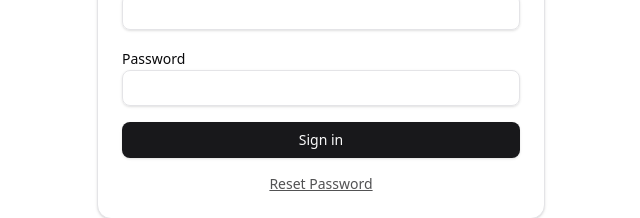
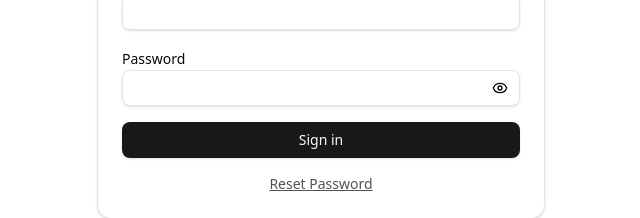
Before and after one commit to CL-Sudo/admin-dashboard-frontend, a React (Vite) app: page /login in a window 1280 px wide. Shown: the part 338-556 px from the top of the page, without its empty margins (319-959 px from the left). Built offline with nearby package versions, Linux system fonts and the light colour scheme.

Commit message:
chore: clean up the pages

```diff
--- a/src/app/router.tsx
+++ b/src/app/router.tsx
@@ -33,8 +33,6 @@
           </RequireRole>
         ),
       },
-      // { path: '', element: <DashboardPage /> }, // or "/dashboard"
-      // { path: 'dashboard', element: <DashboardPage /> },
       {
         path: 'users',
         element: (
--- a/src/components/layout/Sidebar.tsx
+++ b/src/components/layout/Sidebar.tsx
@@ -17,7 +17,6 @@
     <aside className="w-64 border-r bg-background">
       <div className="p-4 border-b">
         <div className="font-semibold">Admin Dashboard</div>
-        <div className="text-xs opacity-70">NestJS + React</div>
       </div>
 
       <nav className="p-3 space-y-1">
--- a/src/components/layout/Topbar.tsx
+++ b/src/components/layout/Topbar.tsx
@@ -18,9 +18,7 @@
   };
 
   return (
-    <header className="h-14 border-b flex items-center justify-between px-6">
-      <div className="text-sm opacity-80">Enterprise scaffold</div>
-
+    <header className="h-14 border-b flex items-center justify-end px-6">
       <DropdownMenu>
         <DropdownMenuTrigger asChild>
           <Button variant="outline" size="sm">
--- a/src/features/auth/LoginPage.tsx
+++ b/src/features/auth/LoginPage.tsx
@@ -17,6 +17,7 @@
 import { Alert, AlertDescription } from '@/components/ui/alert';
 import type { AxiosError } from 'axios';
 import { getErrorMessage } from '@/lib/httpError';
+import { Eye, EyeOff } from 'lucide-react';
 
 const schema = z.object({
   email: z.string().email(),
@@ -28,6 +29,7 @@
   const navigate = useNavigate();
   const form = useForm<FormValues>({ resolver: zodResolver(schema) });
   const [error, setError] = useState<string | null>(null);
+  const [showPassword, setShowPassword] = useState(false);
 
   const onSubmit = async (v: FormValues) => {
     try {
@@ -75,7 +77,29 @@
 
             <div className="space-y-2">
               <Label>Password</Label>
-              <Input type="password" {...form.register('password')} />
+              <div className="relative">
+                <Input
+                  type={showPassword ? 'text' : 'password'}
+                  {...form.register('password')}
+                />
+                <Button
+                  type="button"
+                  variant="ghost"
+                  size="sm"
+                  className="absolute right-0 top-0 h-full px-3 py-2 hover:bg-transparent"
+                  onClick={() => setShowPassword(!showPassword)}
+                  disabled={form.formState.isSubmitting}
+                >
+                  {showPassword ? (
+                    <EyeOff className="h-4 w-4" />
+                  ) : (
+                    <Eye className="h-4 w-4" />
+                  )}
+                  <span className="sr-only">
+                    {showPassword ? 'Hide password' : 'Show password'}
+                  </span>
+                </Button>
+              </div>
               {form.formState.errors.password && (
                 <p className="text-sm text-red-500">
                   {form.formState.errors.password.message}
--- a/src/features/products/ProductDetailPage.tsx
+++ b/src/features/products/ProductDetailPage.tsx
@@ -32,10 +32,7 @@
   Upload,
 } from 'lucide-react';
 
-import {
-  getProduct,
-  type Product,
-} from '@/api/products';
+import { getProduct, type Product } from '@/api/products';
 import {
   createProductImageUploadUrl,
   commitProductImage,
@@ -356,11 +353,6 @@
                     Remove
                   </Button>
                 </div>
-
-                <div className="text-xs opacity-70">
-                  Upload uses signed URL → commit endpoint updates DB
-                  and deletes old image server-side.
-                </div>
               </div>
             </div>
           </CardContent>
--- a/src/features/users/UserDetailPage.tsx
+++ b/src/features/users/UserDetailPage.tsx
@@ -5,11 +5,7 @@
   useQuery,
   useQueryClient,
 } from '@tanstack/react-query';
-import {
-  getUser,
-  setUserStatus,
-  type UserStatus,
-} from '@/api/users';
+import { getUser, setUserStatus, type UserStatus } from '@/api/users';
 import { getAuditLogs } from '@/api/audit';
 import { usersKeys } from './users.keys';
 import { toast } from 'sonner';
@@ -253,15 +249,6 @@
                 </div>
               </div>
             </div>
-
-            <Separator />
-
-            <div className="text-xs opacity-70">
-              Note: “Activity Trail” is filtered from the latest 100
-              audit logs. If you want true pagination + accuracy, add
-              `entityId`/`entityType` filters to the backend `/audit`
-              endpoint.
-            </div>
           </CardContent>
         </Card>
       )}
```
